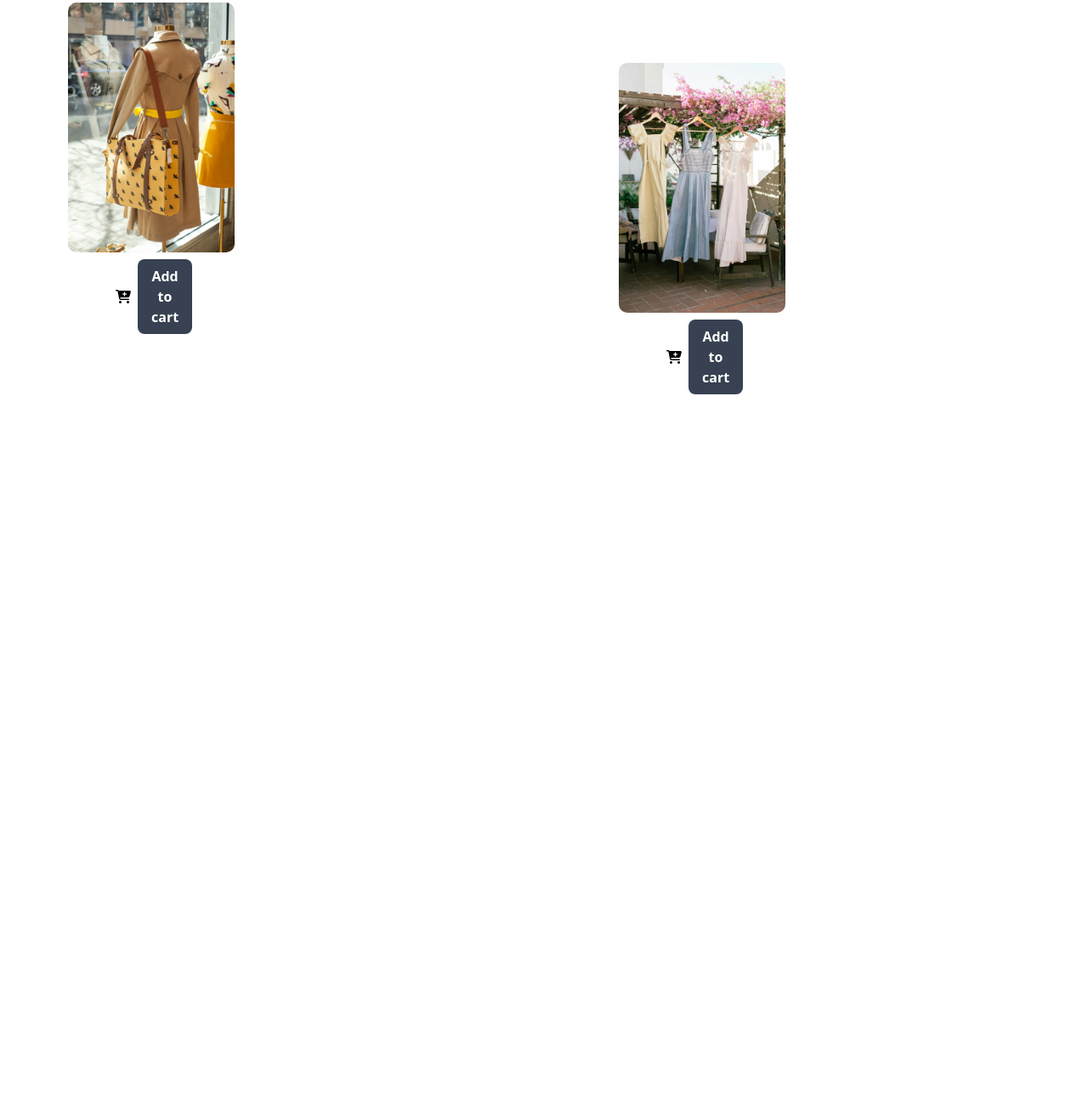
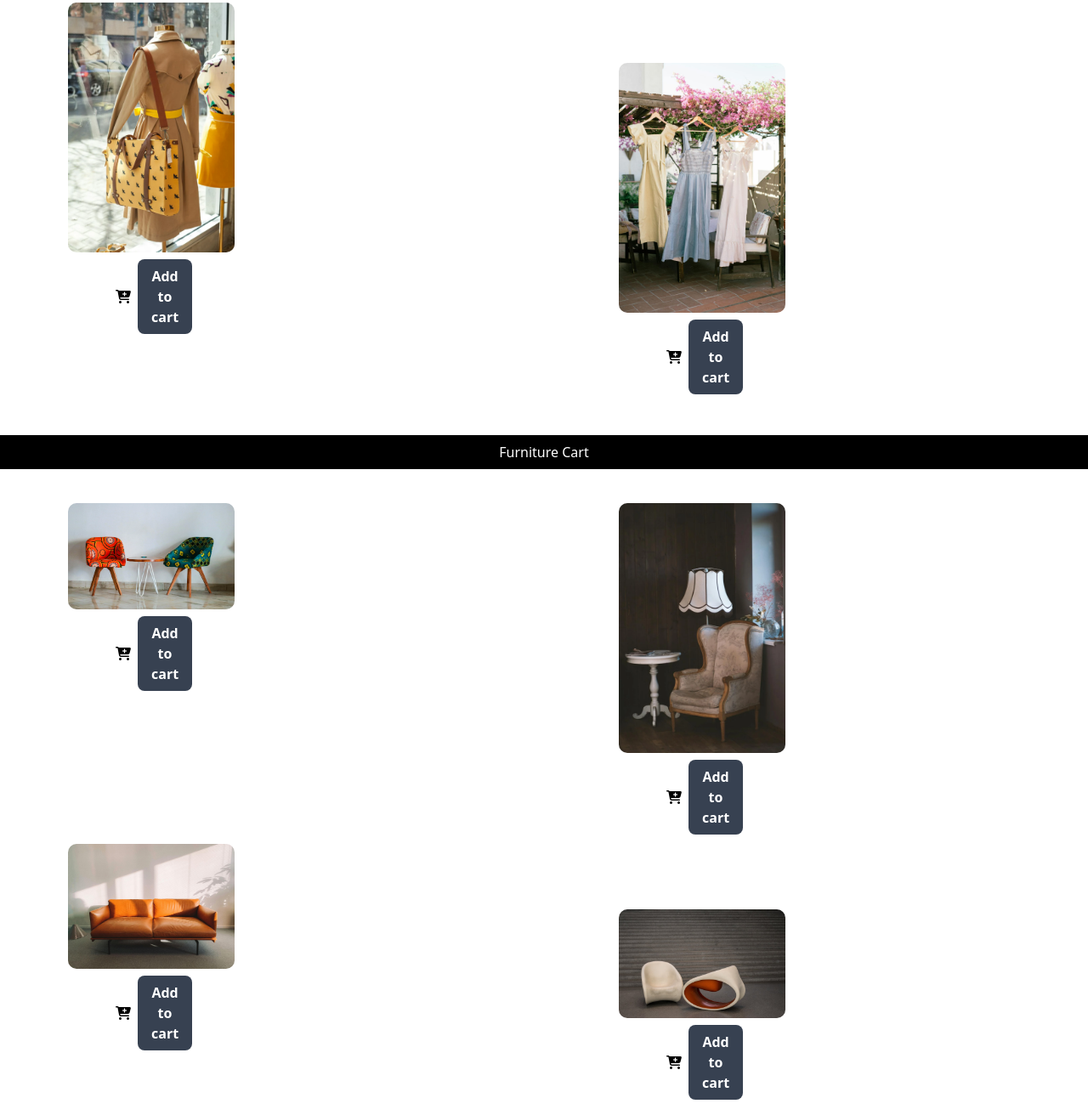
Before and after one commit to karmal1426/tailwindtest, a website: page cart.html in a window 1280 px wide. Shown: the part 1488-2800 px from the top of the page at 85% size. Before the commit the page ends 2000 px from the top, so only its background shows below. Drawn offline with Linux system fonts and the light colour scheme.

Commit message:
feat: worked on style contracts on cart and added the necessary url paths

```diff
--- a/cart.html
+++ b/cart.html
@@ -11,7 +11,7 @@
     <header>
         <nav class="flex flex-row bg-gray-700">
             <ul class="flex gap-[100px] p-[20px]  ">
-                <li class="w-[80px] h-[35px] text-center  p-2 border text-sm border-gray-300 inline rounded-[10%] bg-white text-black hover:bg-slate-400"><a href="">Home</a></li>
+                <li class="w-[80px] h-[35px] text-center  p-2 border text-sm border-gray-300 inline rounded-[10%] bg-white text-black hover:bg-slate-400"><a href="./index.html">Home</a></li>
                 <li class="w-[80px] h-[35px] text-center  p-2 border text-sm border-gray-300 inline rounded-[10%] bg-white text-black hover:bg-slate-400"><a href="">Profile</a></li>
                 <li class="w-[80px] h-[35px] text-center  p-2 border text-sm border-gray-300 inline rounded-[10%] bg-white text-black hover:bg-slate-400"><a href="">Contact</a></li>
                 <input type="text" name="SearchCart" id="SearchCart" placeholder="    Search Cart" class="hover:w-[300px] rounded-[10px] w-[200px]">
@@ -23,7 +23,7 @@
     </header>
     <section>
         <nav>
-            <ul class=" bg-gray-400">
+            <ul class=" bg-gray-300">
                 <div class="flex flex-row gap-[140px] font-bold h-[80px] border border-black items-center justify-center content-center text-center">
                     <li><a href="">Male wear</a></li>
                     <li><a href="">Female Wear</a></li>
@@ -149,15 +149,97 @@
                     </div>
                 </div>
 
+            </div>
+        </div>
+    </section>
 
 
+    <section>
+        <div class="h-[40px] items-center justify-center content-center text-center border bg-black text-white border-black w-4/4">
+            <h1>Furniture Cart</h1>
+        </div>
+        <div class="columns-2 ">
+            <div class="flex flex-col w-full px-10">
+                <div>
+                    <div class="flex flex-col w-1/2 p-10">
+                        <div class="w-4/4">
+                            <img class="rounded-[10px]" src="./img/furniture.webp" alt="">
+                        </div>
+                        <div class="py-2 px-14 flex flex-row gap-2 justify-start items-center content-center">
+                            <i class="fa-solid fa-cart-plus"></i>
+                            <button class="bg-gray-700 text-white font-bold py-2 px-4 rounded-lg hover:bg-blue-700 focus:ring-2 focus:ring-blue-500 focus:ring-opacity-50">Add to cart</button>
+                        </div>
+                    </div>
+                </div>
+
+                <div class="break-after-column py-16">
+                    <div class="flex flex-col w-1/2 p-10">
+                        <div class="w-4/4 pt-7">
+                            <img class="rounded-[10px]" src="./img/furniture2.jpeg" alt="">
+                        </div>
+                        <div class="py-2 px-14 flex flex-row gap-2 justify-start items-center content-center">
+                            <i class="fa-solid fa-cart-plus"></i>
+                            <button class="bg-gray-700 text-white font-bold py-2 px-4 rounded-lg hover:bg-blue-700 focus:ring-2 focus:ring-blue-500 focus:ring-opacity-50">Add to cart</button>
+                        </div>
+                    </div>
+                </div>
+
+                <div>
+                    <div class="flex flex-col w-1/2 p-10">
+                        <div class="w-4/4">
+                            <img class="rounded-[10px]" src="./img/furniture3.webp" alt="">
+                        </div>
+                        <div class="py-2 px-14 flex flex-row gap-2 justify-start items-center content-center">
+                            <i class="fa-solid fa-cart-plus"></i>
+                            <button class="bg-gray-700 text-white font-bold py-2 px-4 rounded-lg hover:bg-blue-700 focus:ring-2 focus:ring-blue-500 focus:ring-opacity-50">Add to cart</button>
+                        </div>
+                    </div>
+                </div>
+
+                <div>
+                    <div class="flex flex-col w-1/2 p-10">
+                        <div class="w-4/4">
+                            <img class="rounded-[10px]" src="./img/furniture4.jpeg" alt="">
+                        </div>
+                        <div class="py-2 px-14 flex flex-row gap-2 justify-start items-center content-center">
+                            <i class="fa-solid fa-cart-plus"></i>
+                            <button class="bg-gray-700 text-white font-bold py-2 px-4 rounded-lg hover:bg-blue-700 focus:ring-2 focus:ring-blue-500 focus:ring-opacity-50">Add to cart</button>
+                        </div>
+                    </div>
+                </div>
+
+            </div>
+        </div>
+    </section>
+
+    <section class="bg-slate-300 flex flex-row p-[70px]">
+
+        <div class="text-center p-10">
+            <h2 class="text-3xl font-bold">Profile</h2>
+            <a href=""><i class="fa-solid fa-user-tie py-8 fa-3x"></i></a>
+            <p class="">Lorem ipsum dolor sit amet consectetur adipisicing elit. Qui, hic.</p>
+        </div>
+
+        <div class="text-center p-10">
+            <h2 class="text-3xl font-bold">Cart</h2>
+            <a href=""><i class="fa-solid fa-cart-shopping py-8 fa-3x"></i></a>
+            <p>Lorem ipsum dolor sit amet consectetur adipisicing elit. Quas, nisi!</p>
+        </div>
+
+        <div class="text-center p-10 ">
+            <h2 class="text-3xl font-bold ">Contact</h2>
+            <i class="fa-solid fa-address-book fa-3x py-8"></i>
+            <p class="">Lorem ipsum dolor sit amet consectetur adipisicing elit. Id, suscipit!</p>
+        </div>
 
     </section>
 
 
-        </div>
+    <footer class="border bg-black border-black">
 
+        <p class="text-center text-white p-7">A-Group&copy; 2024</p>
 
+    </footer>
 
 </body>
 </html>
```
Also changed, not shown: index.html (+3 -3 lines), build/output.css, img/furniture.webp (added), img/furniture2.jpeg (added), img/furniture3.webp (added), img/furniture4.jpeg (added), 1 other file.
